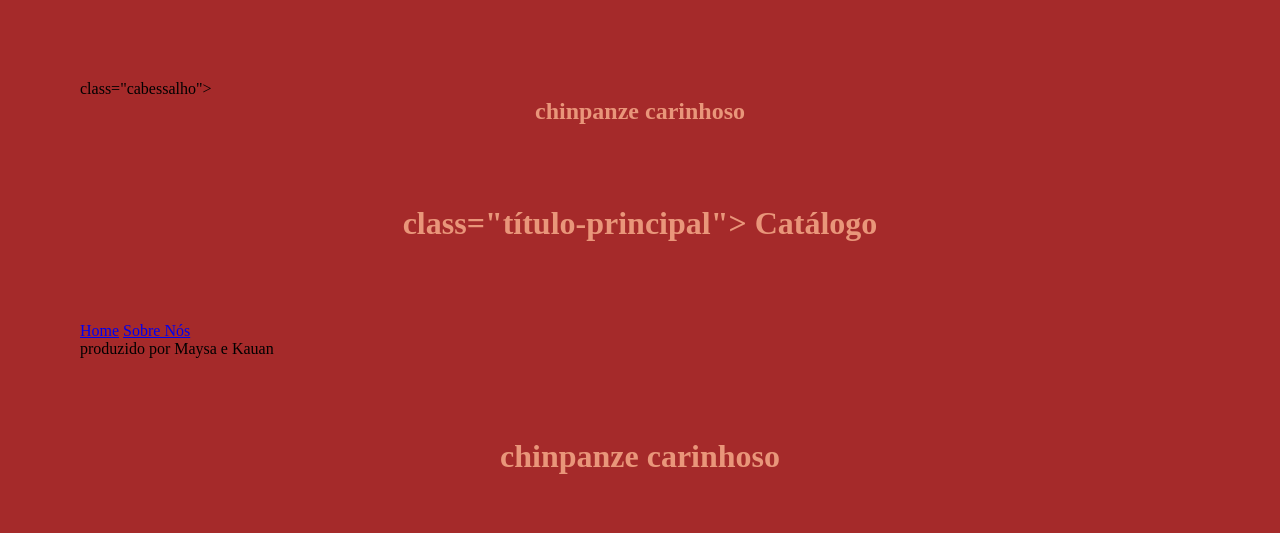
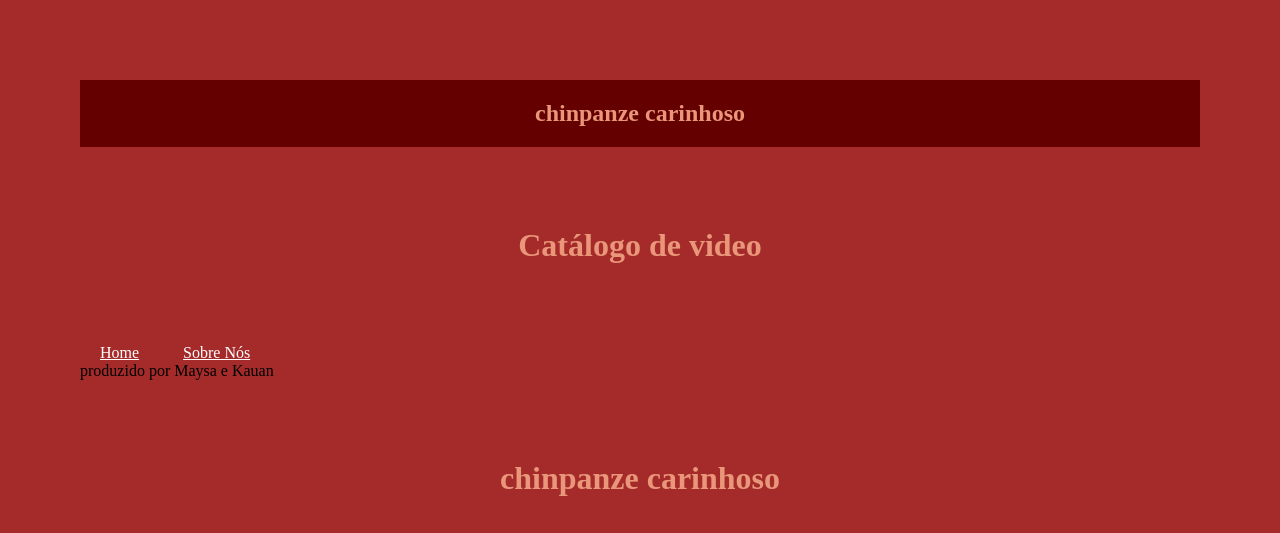
Before and after one commit to kauanfk/1P-1B, a plain HTML site: page index.html in a window 1280 px wide. Shown: the top 533 px of the page. Drawn offline with Linux system fonts and the light colour scheme.

Commit message:
Add files via upload

```diff
--- a/index.html
+++ b/index.html
@@ -8,16 +8,17 @@
 
 </head>
 <body>
-    <header> class="cabessalho">
+    <header>
         <main>
             <h2>chinpanze carinhoso</h2>
         </main>
-         <h1> class="título-principal">
-          Catálogo
+         <h1>
+          Catálogo de video
          </h1>
          <nav>
               <a href="#">Home</a>
               <a href="#">Sobre Nós</a>
+
          </nav>
          <footer>
         produzido por Maysa e Kauan
--- a/style.css
+++ b/style.css
@@ -33,3 +33,18 @@ footer p{
     font-size: 0,8rem;
 
 }
+.cabecalho{
+ margin: 50px;
+ padding: 40px;
+ display: flex;
+ align-items: center;
+ justify-content: space-between;
+}
+a{
+    color: white;
+    padding: 20px;
+}
+main{
+    background-color: #640000;
+    padding:20px;
+}
```
